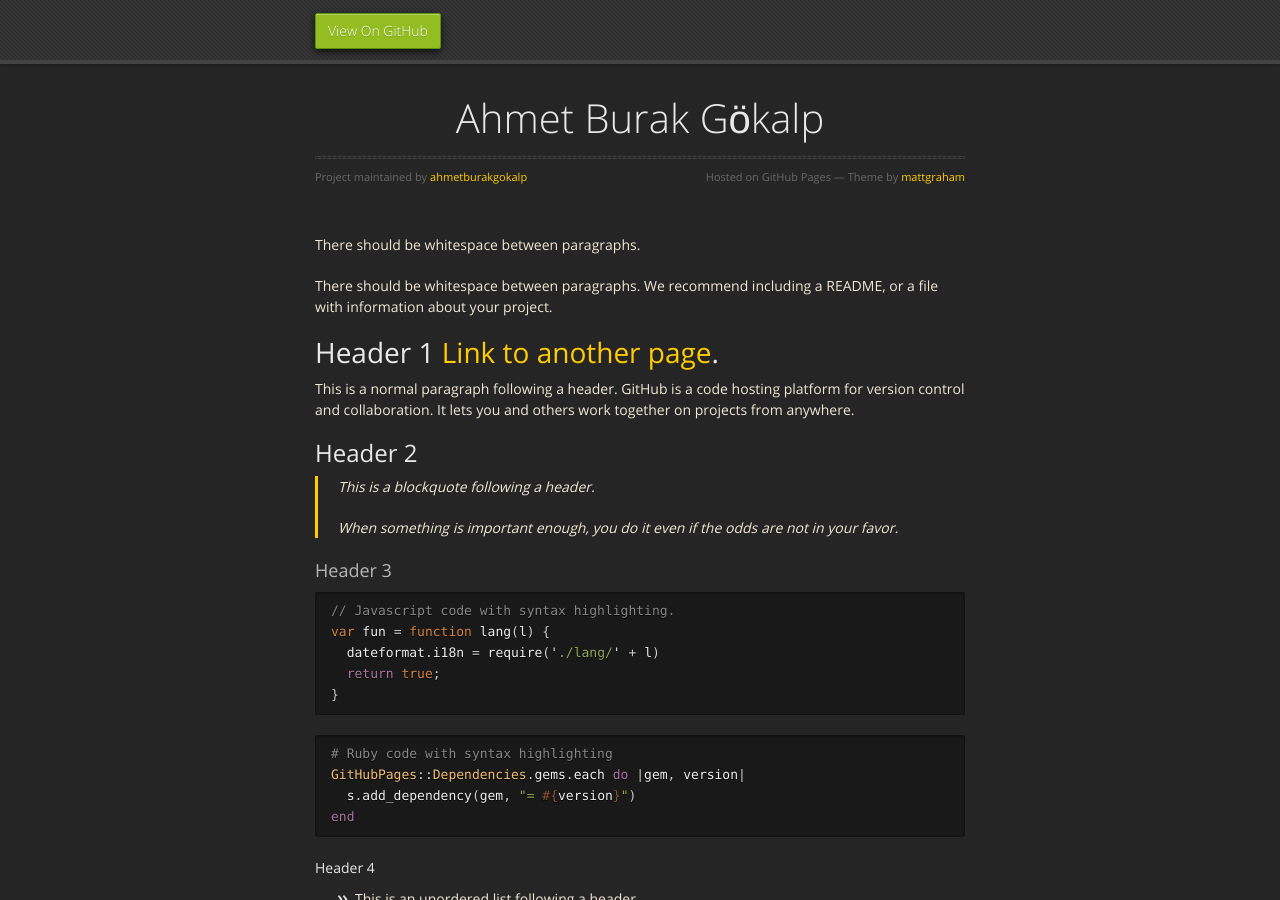
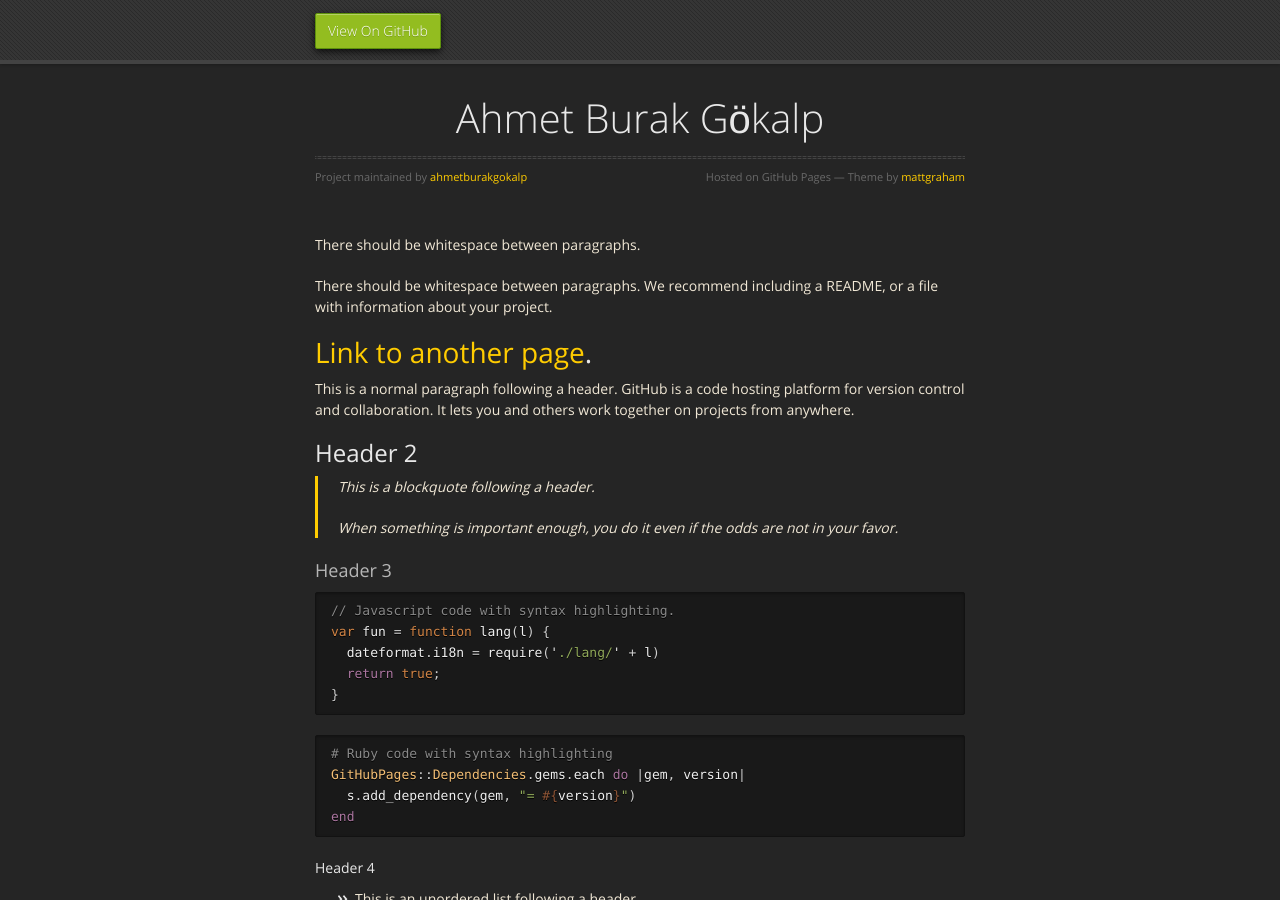
Before and after one commit to ahmetburakgokalp/ahmetburakgokalp.github.io, a Jekyll site: the page built from index.md, in a window 1280 px wide and 900 px high. Built offline with Jekyll 4.4.1, drawn with Linux system fonts in a browser that asks for light colours; nearby versions of some CDN libraries; our own code applies the rules of GitHub Pages for plain Markdown files; the repository's description, which GitHub fills in, is left out.

Commit message:
Update index.md

```diff
--- a/index.md
+++ b/index.md
@@ -4,7 +4,7 @@ There should be whitespace between paragraphs.
 
 There should be whitespace between paragraphs. We recommend including a README, or a file with information about your project.
 
-# [](#header-1)Header 1 [Link to another page](another-page).
+# [](#header-1)[Link to another page](another-page).
 
 This is a normal paragraph following a header. GitHub is a code hosting platform for version control and collaboration. It lets you and others work together on projects from anywhere.
 
```
